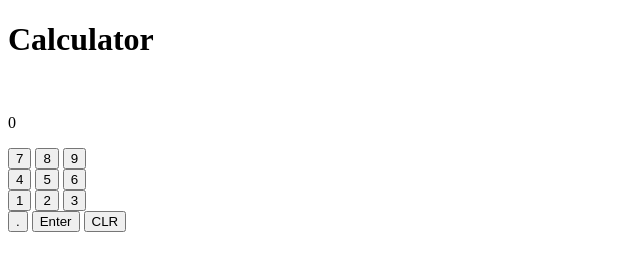
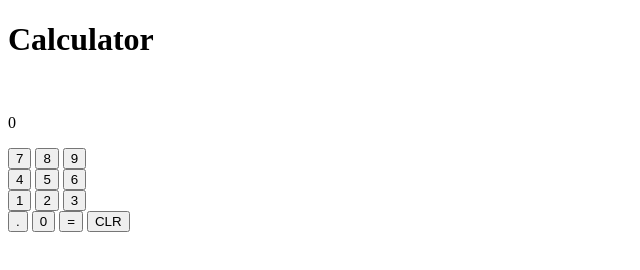
Before and after one commit to mejia-dev/calculator, a plain HTML site: page index.html in a window 1280 px wide. Shown: the full height of the page, 0-640 px from the left. Drawn offline with Linux system fonts and the light colour scheme.

Commit message:
Add 0 key and change equals key to = symbol

```diff
--- a/index.html
+++ b/index.html
@@ -25,8 +25,9 @@
       <button onclick="appendValue(3)">3</button>
     </div>
     <div class="buttonsRow4">
-      <button onclick="appendValue('.')">.</button>
-      <button onclick="calculateData()">Enter</button>
+      <button onclick="appendDecimal()">.</button>
+      <button onclick="appendValue(0)">0</button>
+      <button onclick="calculateData()">=</button>
       <button onclick="clearInput()">CLR</button>
     </div>
 
```
